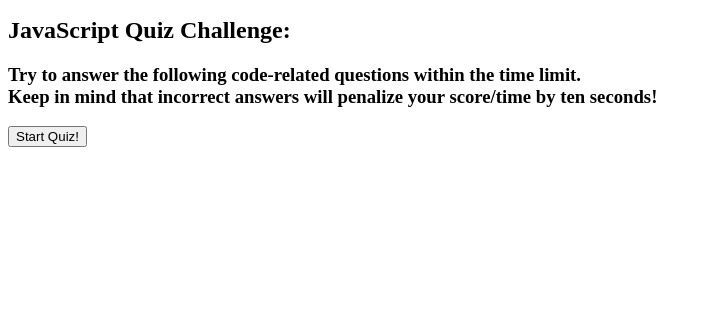
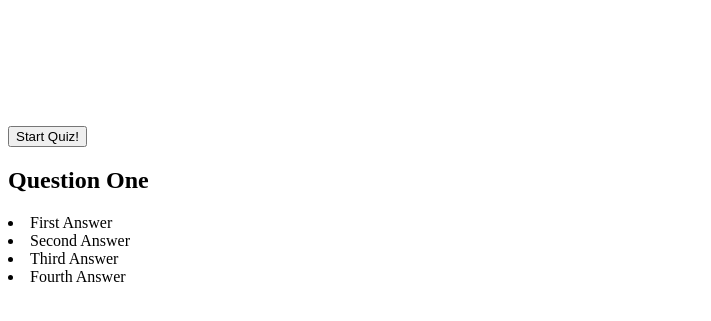
Before and after one commit to AlexCourtney18/JavaScript-Quiz, a plain HTML site: page index.html in a window 1280 px wide. Both pictures are taken after a click on the element 640 px from the left and 239 px from the top of the page. Shown: the part 157-478 px from the top of the page, without its empty margins (0-711 px from the left). Drawn offline with Linux system fonts and the light colour scheme.

Commit message:
add first question function

```diff
--- a/assets/script.js
+++ b/assets/script.js
@@ -1,7 +1,30 @@
 var startingPageEl = document.querySelector("#starting-page");
+var questionEl = document.querySelector("#question");
 
 var startQuiz = function (event) {
+    startingPageEl.setAttribute("style", "color: white;");
     console.log("hello");
+
+var questionOne = document.createElement("h2");
+questionOne.innerHTML = "Question One";
+questionEl.appendChild(questionOne);
+
+var questionChoice = document.createElement("li");
+questionChoice.innerHTML = "First Answer";
+questionEl.appendChild(questionChoice);
+
+var questionChoice2 = document.createElement("li");
+questionChoice2.innerHTML = "Second Answer";
+questionEl.appendChild(questionChoice2);
+
+var questionChoice3 = document.createElement("li");
+questionChoice3.innerHTML = "Third Answer"
+questionEl.appendChild(questionChoice3);
+
+var questionChoice4 = document.createElement("li");
+questionChoice4.innerHTML = "Fourth Answer"
+questionEl.appendChild(questionChoice4);
+
 }
 
 
--- a/index.html
+++ b/index.html
@@ -29,6 +29,9 @@
 
     <section class="page" id="page">
         <div class="question" id="question">
+            <ol>
+
+            </ol>
 
         </div>
 
```
